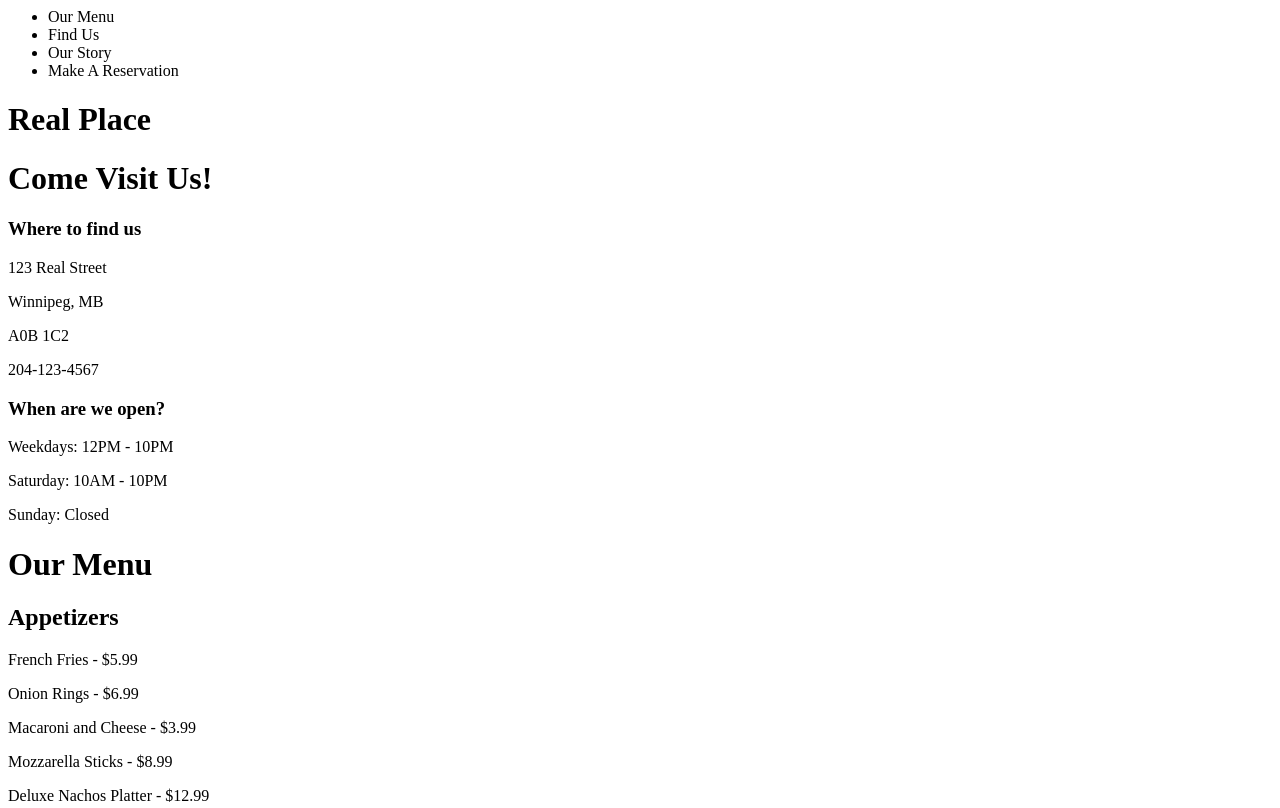
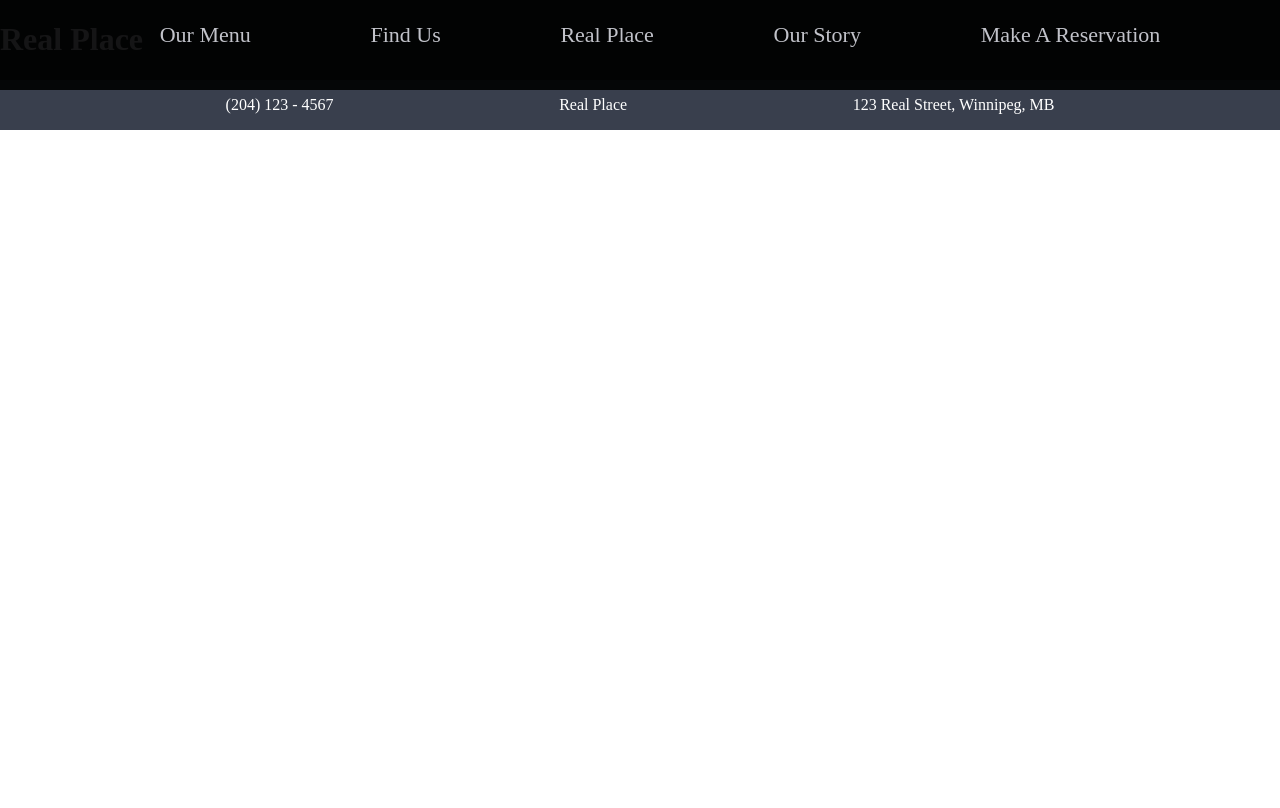
Before and after one commit to derekdkim/restaurant-page, a website with bundled scripts: page dist/index.html in a window 1280 px wide. Shown: the top 808 px of the page. Built offline with nearby package versions, Linux system fonts and the light colour scheme.

Commit message:
Added footer. CSS styling WIP

```diff
--- a/src/index.js
+++ b/src/index.js
@@ -5,12 +5,11 @@ import { createMenuTab } from './modules/menu.js';
 import { createAboutUsTab } from './modules/about-us.js';
 import { createReservationTab } from './modules/reservation.js';
 import { removeTab } from './modules/remove.js';
+import { createFooterTab } from './modules/footer.js';
 
 createNavBar();
 createHomeTab();
-createLocationTab();
-createMenuTab();
-createAboutUsTab();
+createFooterTab();
 
 
 
--- a/src/modules/about-us.js
+++ b/src/modules/about-us.js
@@ -15,9 +15,9 @@ const createAboutUsTab = () => {
     `
     bodyDiv.appendChild(textBody);
     aboutUsDiv.appendChild(bodyDiv);
-    aboutUsDiv.classList.add('tab');
+    aboutUsDiv.classList.add('tab', 'main-window');
 
-    createHeadingTab('Our Mission to Serve', 'content');
+    createHeadingTab('Our Mission to Serve', 'about', 'content');
     document.getElementById('content').appendChild(aboutUsDiv);
 }
 
--- /dev/null
+++ b/src/modules/footer.js
@@ -0,0 +1,27 @@
+const createFooterTab = () => {
+    const footerDiv = document.createElement('div');
+    const leftDiv = document.createElement('div');
+    const centerDiv = document.createElement('div');
+    const rightDiv = document.createElement('div');
+
+    const phoneText = document.createElement('p');
+    phoneText.textContent = '(204) 123 - 4567';
+    leftDiv.appendChild(phoneText);
+
+    const infoText = document.createElement('p');
+    infoText.textContent = 'Real Place';
+    centerDiv.appendChild(infoText);
+
+    const addressText = document.createElement('p');
+    addressText.textContent = '123 Real Street, Winnipeg, MB';
+    rightDiv.appendChild(addressText);
+
+    footerDiv.appendChild(leftDiv);
+    footerDiv.appendChild(centerDiv);
+    footerDiv.appendChild(rightDiv);
+    footerDiv.classList.add('footer');
+
+    document.getElementById('footer-content').appendChild(footerDiv);
+}
+
+export { createFooterTab }
--- a/src/modules/heading.js
+++ b/src/modules/heading.js
@@ -1,10 +1,12 @@
-const createHeadingTab = (text, targetID) => {
+const createHeadingTab = (text, id, targetID) => {
     const splashDiv = document.createElement('div');
     const title = document.createElement('h1');
 
     title.textContent = text;
+    title.id = 'title';
     splashDiv.appendChild(title);
-    splashDiv.classList.add('tab');
+    splashDiv.id = `${id}-heading`;
+    splashDiv.classList.add('tab', 'heading');
 
     document.getElementById(targetID).appendChild(splashDiv);
 }
--- a/src/modules/home.js
+++ b/src/modules/home.js
@@ -11,7 +11,7 @@ const createHomeTab = () => {
     heroDiv.appendChild(title);
     homeDiv.appendChild(heroDiv);
 
-    homeDiv.classList.add('tab');
+    homeDiv.classList.add('tab', 'main-window');
 
     document.getElementById('content').appendChild(homeDiv);
 }
--- a/src/modules/location.js
+++ b/src/modules/location.js
@@ -21,9 +21,9 @@ const createLocationTab = () => {
 
     locationDiv.appendChild(infoContainer);
     locationDiv.appendChild(hoursContainer);
-    locationDiv.classList.add('tab');
+    locationDiv.classList.add('tab', 'main-window');
 
-    createHeadingTab('Come Visit Us!', 'content');
+    createHeadingTab('Come Visit Us!', 'location', 'content');
     document.getElementById('content').appendChild(locationDiv);
 }
 
--- a/src/modules/menu.js
+++ b/src/modules/menu.js
@@ -56,9 +56,9 @@ const createMenuTab = () => {
     menuDiv.appendChild(burgerDiv);
     menuDiv.appendChild(pizzaDiv);
     menuDiv.appendChild(drinkDiv);
-    menuDiv.classList.add('tab');
+    menuDiv.classList.add('tab', 'main-window');
 
-    createHeadingTab('Our Menu', 'content');
+    createHeadingTab('Our Menu', 'menu', 'content');
     document.getElementById('content').appendChild(menuDiv);
 }
 
--- a/src/modules/navbar.js
+++ b/src/modules/navbar.js
@@ -13,6 +13,12 @@ const createNavBar = () => {
     navBarLocation.textContent = 'Find Us';
     navBarList.appendChild(navBarLocation);
 
+    const navBarHome = document.createElement('li');
+    navBarHome.id = 'home-nav';
+    navBarHome.textContent = 'Real Place';
+    navBarHome.classList.add('title');
+    navBarList.appendChild(navBarHome);
+
     const navBarAboutUs = document.createElement('li');
     navBarAboutUs.id = 'about-us-nav';
     navBarAboutUs.textContent = 'Our Story';
@@ -24,6 +30,7 @@ const createNavBar = () => {
     navBarList.appendChild(navBarRes);
 
     navBarContainer.appendChild(navBarList);
+    navBarContainer.classList.add('nav');
     document.getElementById('content').appendChild(navBarContainer);
 }
 
--- a/src/modules/reservation.js
+++ b/src/modules/reservation.js
@@ -50,8 +50,9 @@ const createReservationTab = () => {
     formDiv.appendChild(submitDiv);
 
     reservationDiv.appendChild(formDiv);
-    reservationDiv.classList.add('tab');
-    createHeadingTab('Make a Reservation', 'content');
+    reservationDiv.classList.add('tab', 'main-window');
+
+    createHeadingTab('Make a Reservation', 'res', 'content');
     document.getElementById('content').appendChild(reservationDiv);
 }
 
```
Also changed, not shown: dist/css/footer.css (added), dist/css/heading.css (added), dist/css/index.css (added), dist/css/nav.css (added), dist/css/tab.css (added), dist/img/burgers.jpg (added), dist/index.html, dist/main.js, 3 other files.
